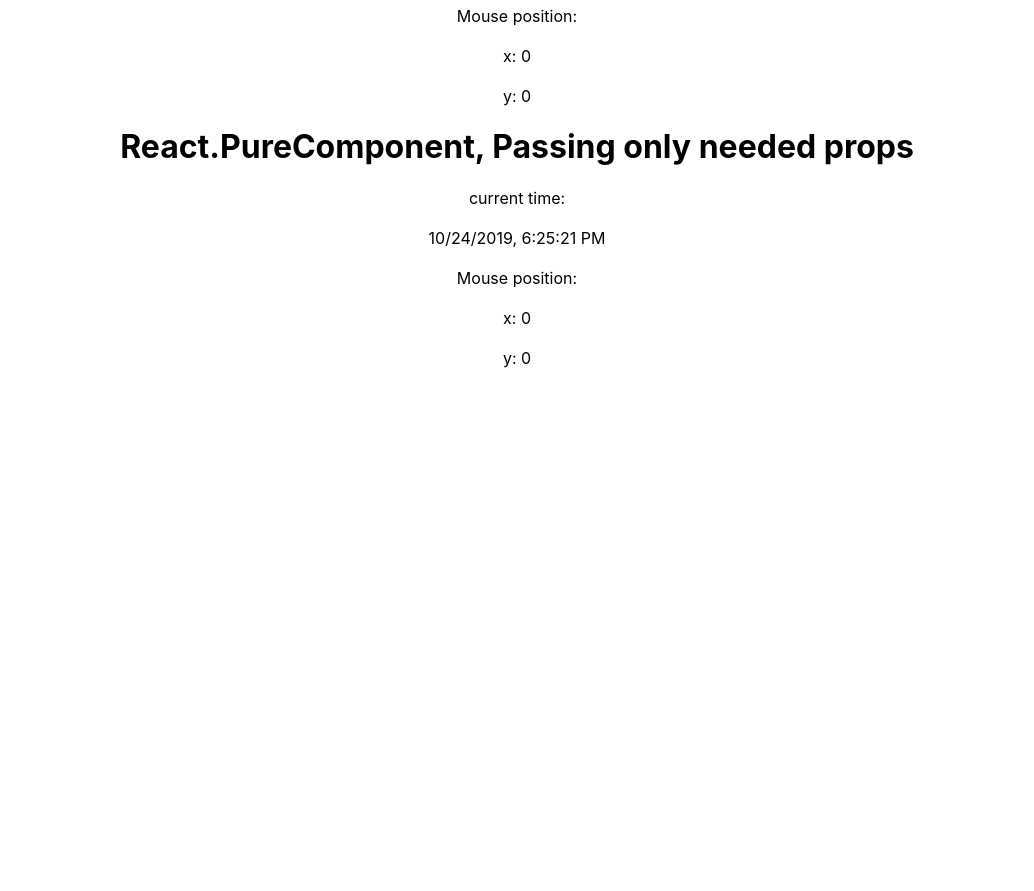
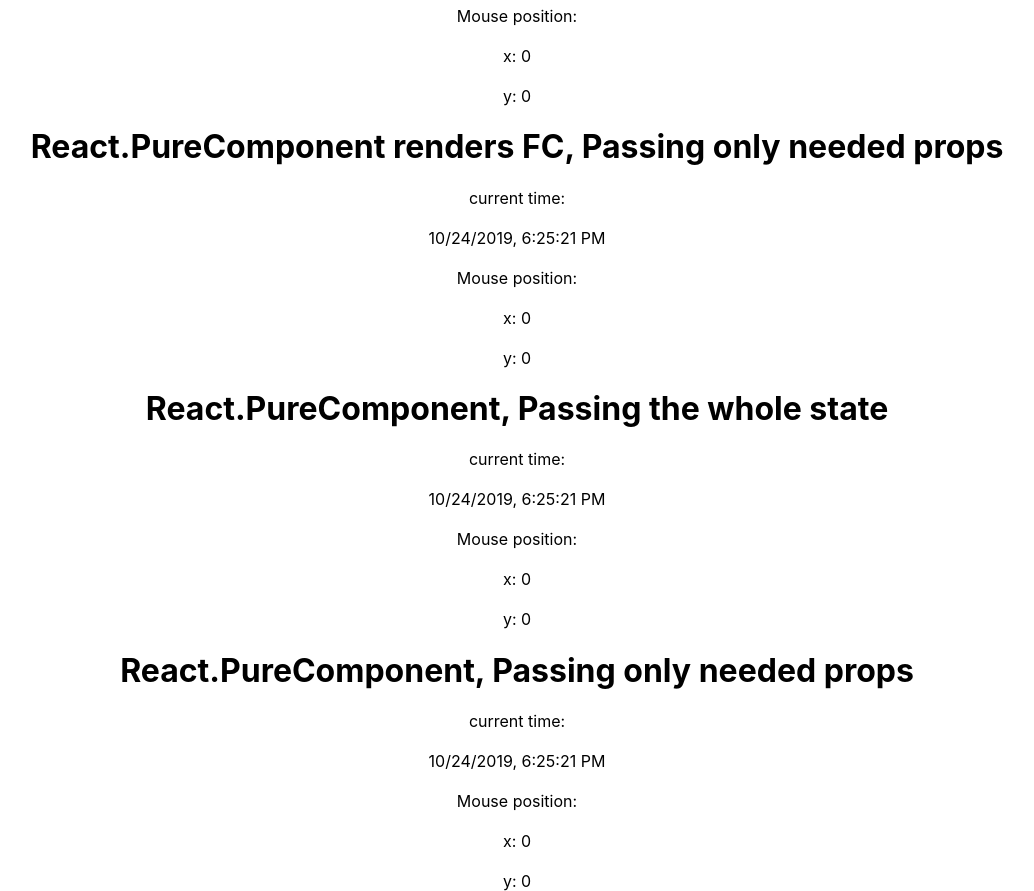
Before and after one commit to smoralesd/react-rendering-exploration, a React (Create React App) app: page / in a window 1280 px wide. Shown: the part 680-1571 px from the top of the page, without its empty margins (123-1157 px from the left). Before the commit the page ends 1048 px from the top, so only its background shows below. Built offline with nearby package versions, Linux system fonts and the light colour scheme.

Commit message:
add pure components with direct renders

```diff
--- a/src/App.tsx
+++ b/src/App.tsx
@@ -6,6 +6,8 @@ import { CurrentTimeProps } from "./types/CurrentTimeProps";
 import { MouseTrackerProps } from "./types/MouseTrackerProps";
 import { CurrentTimePC2FC } from "./components/pure-components-renders-fc/CurrentTimePC2FC";
 import { MouseTrackerPC2FC } from "./components/pure-components-renders-fc/MouseTrackerPC2FC";
+import { CurrentTimePC } from "./components/pure-components/CurrentTimePC";
+import { MouseTrackerPC } from "./components/pure-components/MouseTrackerPC";
 
 type AppState = CurrentTimeProps & MouseTrackerProps;
 
@@ -37,12 +39,18 @@ export default class App extends React.Component<{}, AppState> {
         <h1>React.FC, Passing only needed props</h1>
         <CurrentTimeFC currentTime={this.state.currentTime} />
         <MouseTrackerFC mousePosition={this.state.mousePosition} />
-        <h1>React.PureComponent, Passing the whole state</h1>
+        <h1>React.PureComponent renders FC, Passing the whole state</h1>
         <CurrentTimePC2FC {...this.state} />
         <MouseTrackerPC2FC {...this.state} />
-        <h1>React.PureComponent, Passing only needed props</h1>
+        <h1>React.PureComponent renders FC, Passing only needed props</h1>
         <CurrentTimePC2FC currentTime={this.state.currentTime} />
         <MouseTrackerPC2FC mousePosition={this.state.mousePosition} />
+        <h1>React.PureComponent, Passing the whole state</h1>
+        <CurrentTimePC {...this.state} />
+        <MouseTrackerPC {...this.state} />
+        <h1>React.PureComponent, Passing only needed props</h1>
+        <CurrentTimePC currentTime={this.state.currentTime} />
+        <MouseTrackerPC mousePosition={this.state.mousePosition} />
       </div>
     );
   }
--- /dev/null
+++ b/src/components/pure-components/CurrentTimePC.tsx
@@ -0,0 +1,13 @@
+import React from 'react';
+
+import { CurrentTimeProps } from '../../types/CurrentTimeProps';
+
+export class CurrentTimePC extends React.PureComponent<CurrentTimeProps> {
+  public render() {
+    return (
+      <div>
+        current time: <div>{this.props.currentTime.toLocaleString()}</div>
+      </div>
+    );
+  }
+}
--- /dev/null
+++ b/src/components/pure-components/MouseTrackerPC.tsx
@@ -0,0 +1,15 @@
+import React from "react";
+
+import { MouseTrackerProps } from "../../types/MouseTrackerProps";
+
+export class MouseTrackerPC extends React.PureComponent<MouseTrackerProps> {
+  public render() {
+    return (
+      <div>
+        Mouse position:
+        <div>x: {this.props.mousePosition.x}</div>
+        <div>y: {this.props.mousePosition.y}</div>
+      </div>
+    );
+  }
+}
```
